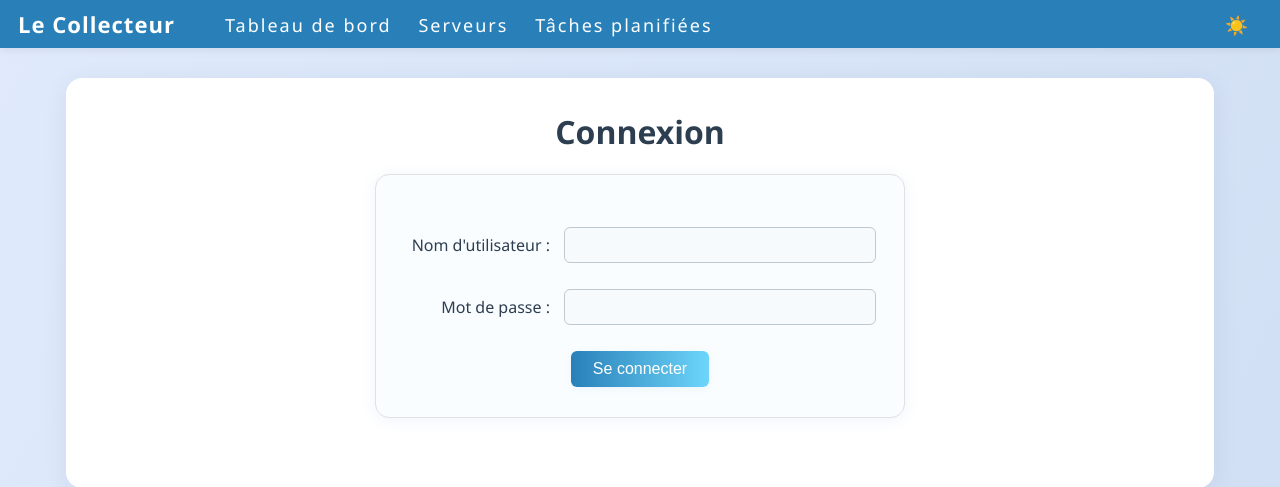
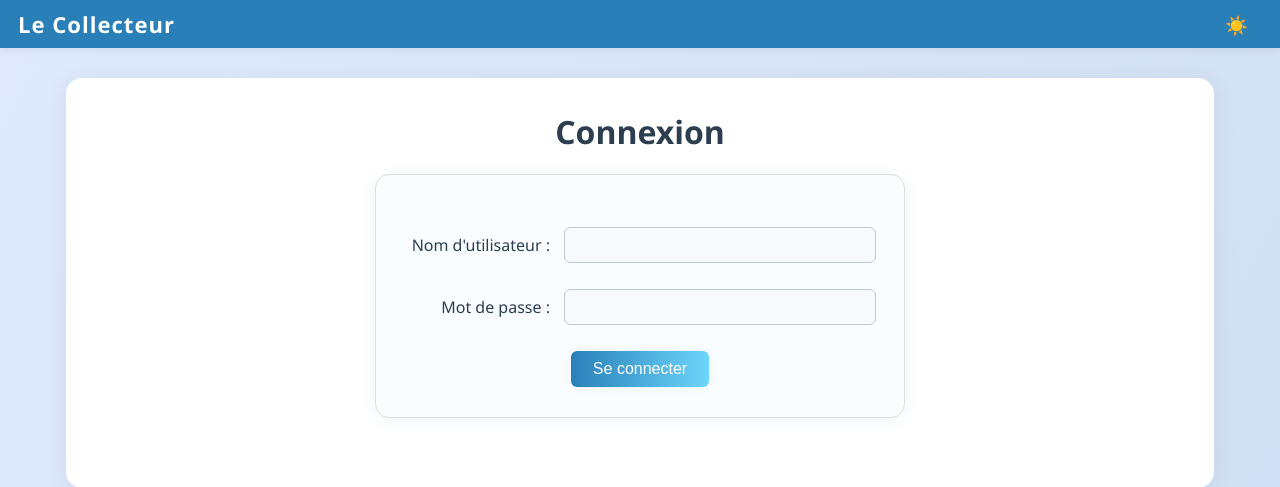
Before and after one commit to IvanNde/LeCollecteur, a FastAPI app: page /login in a window 1280 px wide. Shown: the top 487 px of the page. Run offline with FastAPI, Linux system fonts and the light colour scheme.

Commit message:
Mise a jour de la page de login

```diff
--- a/templates/login.html
+++ b/templates/login.html
@@ -8,11 +8,6 @@
 <body>
     <header>
         <span style="font-weight:700;font-size:1.2em;letter-spacing:1px;">Le Collecteur</span>
-        <nav style="display:inline-block;margin-left:40px;">
-            <a href="/dashboard_html">Tableau de bord</a>
-            <a href="/serveurs_html">Serveurs</a>
-            <a href="/taches_html">Tâches planifiées</a>
-        </nav>
         <span id="theme-switch" style="float:right;margin-right:30px;"></span>
     </header>
     <div class="main-content">
```
Also changed, not shown: 1 other file.
